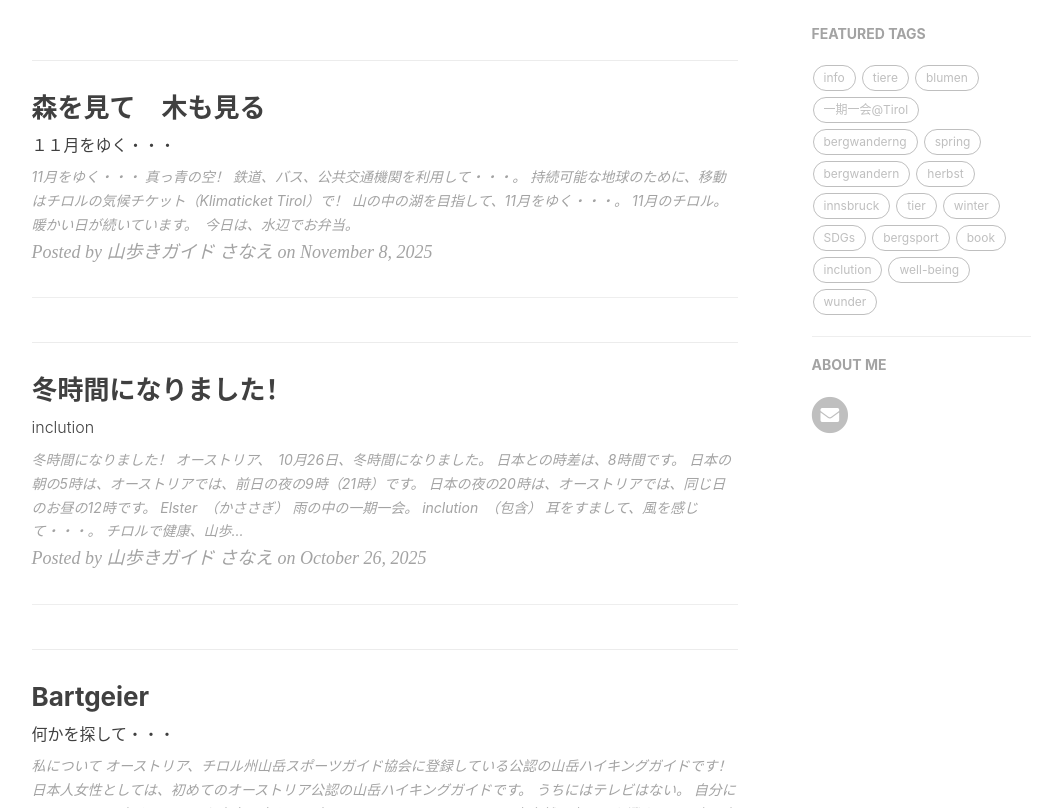
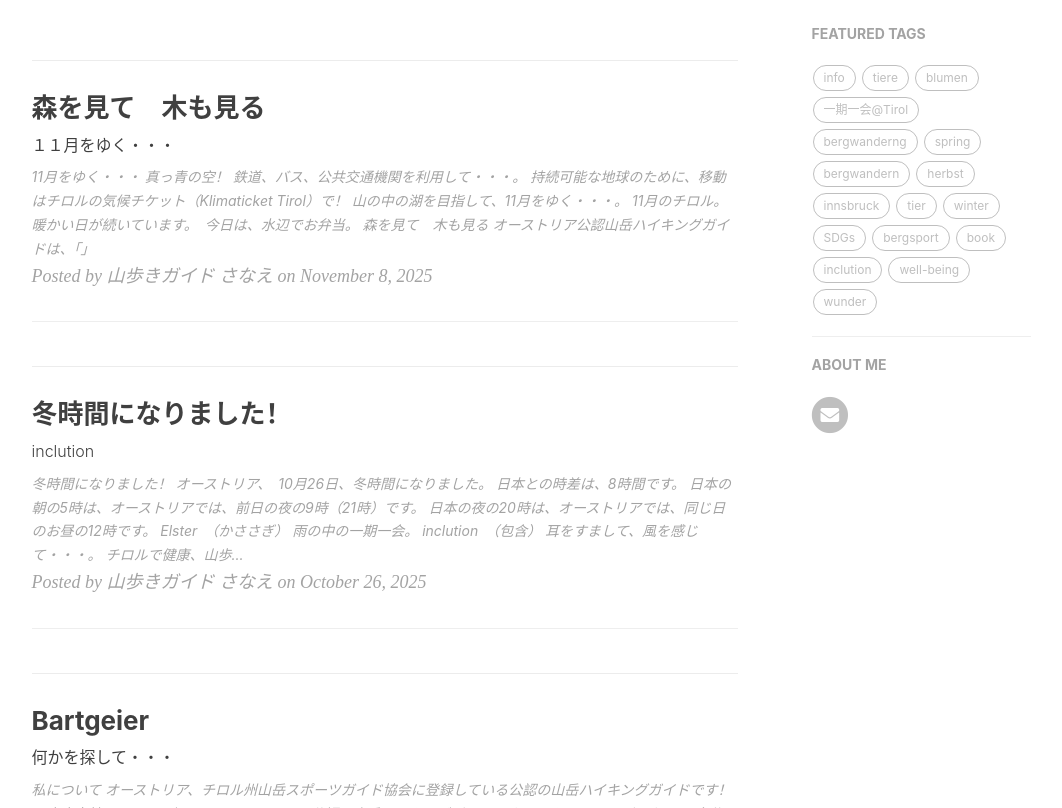
Before and after one commit to yamayagi/yamayagi.github.io, a Jekyll site: the page built from index.html, in a window 1280 px wide and 900 px high, scrolled down 330 px, cut to the strip 92-900 px from the top of the window. Shown: the whole strip, without its empty margins (136-1198 px from the left). Built offline with Jekyll 4.4.1, drawn with Linux system fonts in a browser that asks for light colours; nearby versions of some CDN libraries; the list of posts is cut into pages by our own code; comment, search, counter and statistics services are not loaded.

Commit message:
Update 2025-11-08-herbst.md

```diff
--- a/_posts/2025-11-08-herbst.md
+++ b/_posts/2025-11-08-herbst.md
@@ -17,3 +17,8 @@
 11月のチロル。暖かい日が続いています。　今日は、水辺でお弁当。
 
 ![20251105riffelsee](https://piwigo.schickl.de/i.php?/upload/2025/11/08/20251108044449-0d6115b4-me.jpg)
+
+
+# 森を見て　木も見る
+
+オーストリア公認山岳ハイキングガイドは、「」
```
